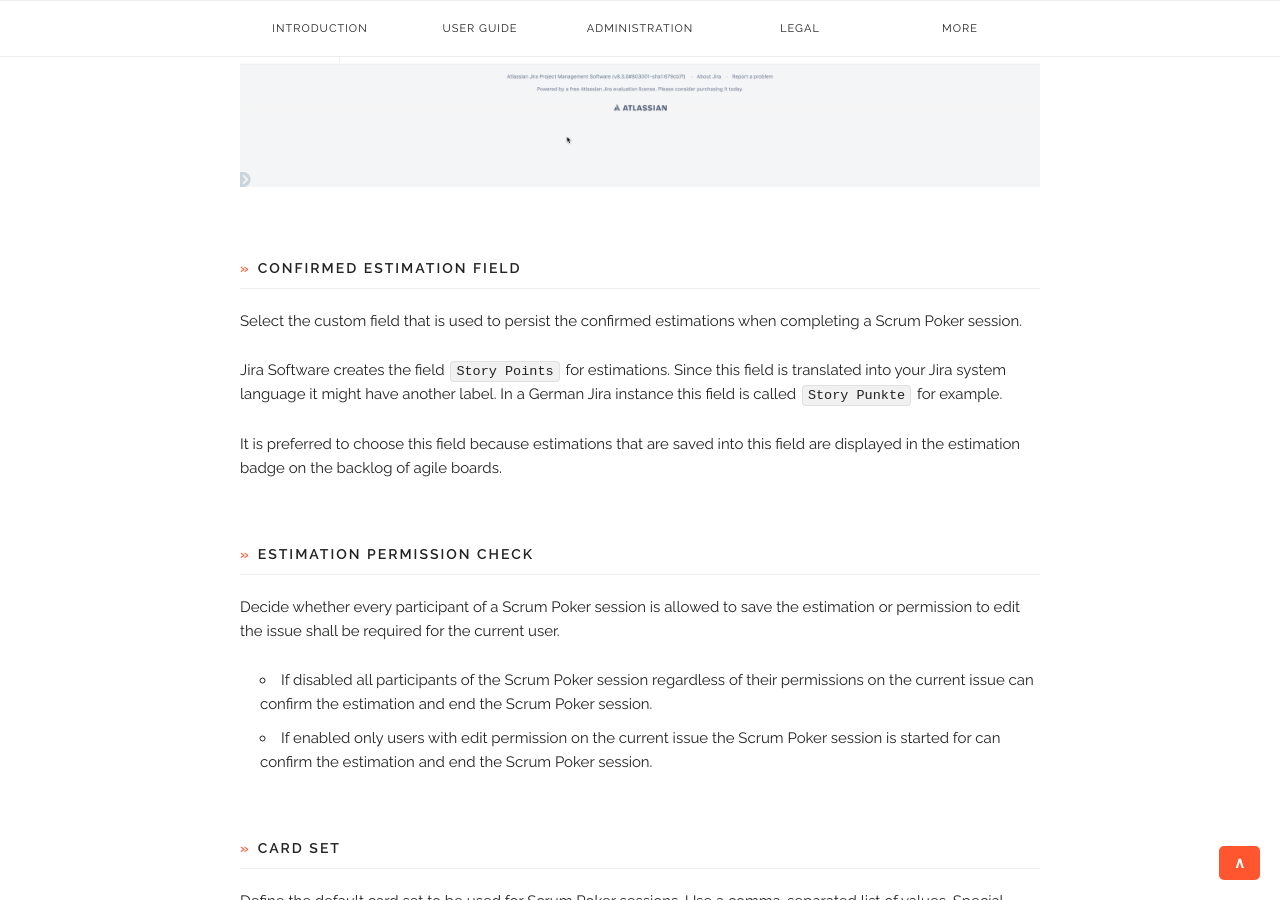
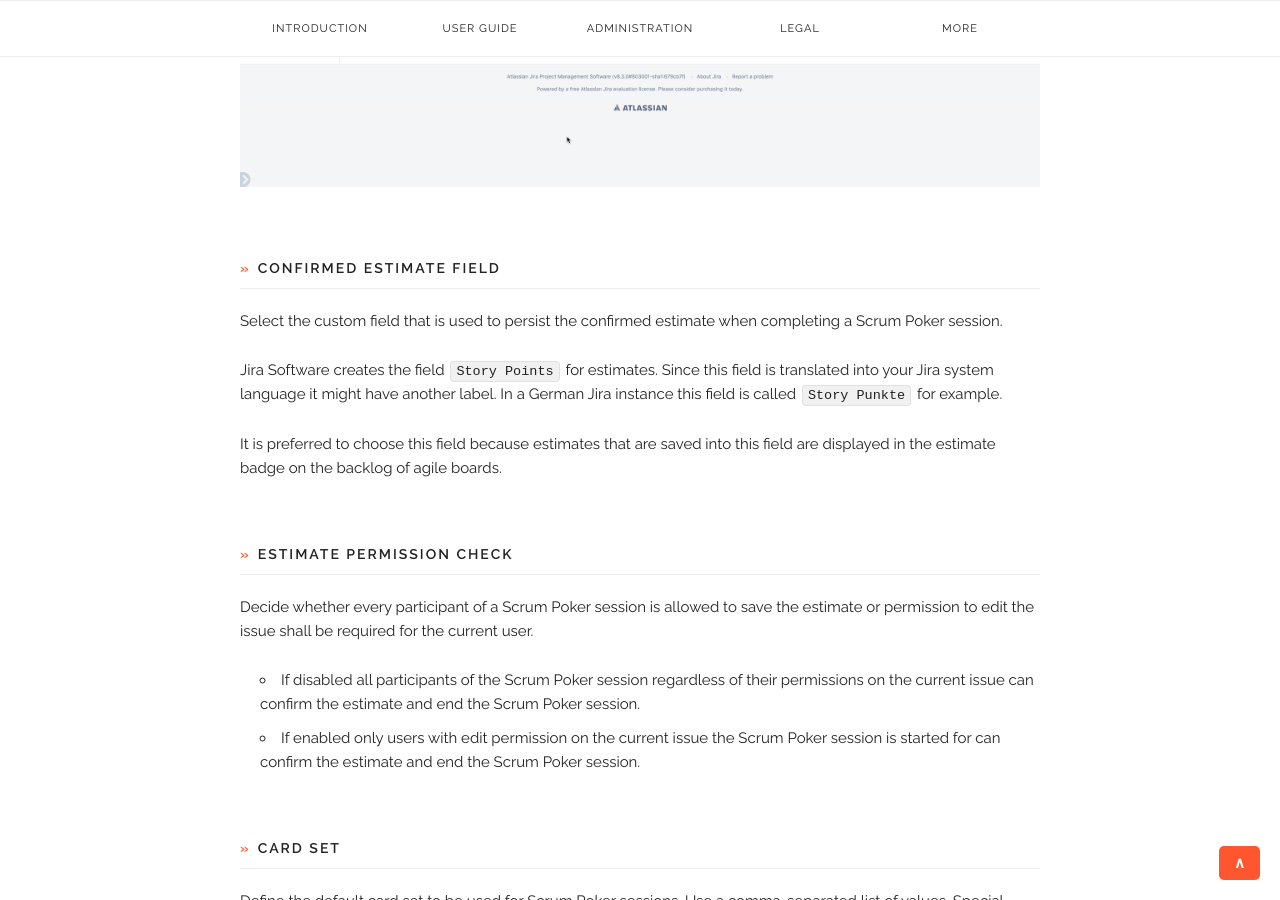
Before and after one commit to codescape/jira-scrum-poker, a Jekyll site: the page built from docs/scrum-poker-configuration.md, in a window 1280 px wide and 900 px high, scrolled down 1981 px. Built offline with Jekyll 4.4.1, drawn with Linux system fonts in a browser that asks for light colours; nearby versions of some CDN libraries; some of the changed text lies outside the part shown.

Commit message:
docs: update configuration documentation to recent changes

```diff
--- a/docs/scrum-poker-configuration.md
+++ b/docs/scrum-poker-configuration.md
@@ -21,22 +21,22 @@
 
 ![Global configuration for Scrum Poker](/images/scrum-poker-configuration-page.png)
 
-#### Confirmed Estimation Field
+#### Confirmed Estimate Field
 
-Select the custom field that is used to persist the confirmed estimations when completing a Scrum Poker session.
+Select the custom field that is used to persist the confirmed estimate when completing a Scrum Poker session.
 
-Jira Software creates the field `Story Points` for estimations.
+Jira Software creates the field `Story Points` for estimates.
 Since this field is translated into your Jira system language it might have another label.
 In a German Jira instance this field is called `Story Punkte` for example.
 
-It is preferred to choose this field because estimations that are saved into this field are displayed in the estimation badge on the backlog of agile boards.
+It is preferred to choose this field because estimates that are saved into this field are displayed in the estimate badge on the backlog of agile boards.
 
-#### Estimation Permission Check
+#### Estimate Permission Check
 
-Decide whether every participant of a Scrum Poker session is allowed to save the estimation or permission to edit the issue shall be required for the current user.
+Decide whether every participant of a Scrum Poker session is allowed to save the estimate or permission to edit the issue shall be required for the current user.
 
-* If disabled all participants of the Scrum Poker session regardless of their permissions on the current issue can confirm the estimation and end the Scrum Poker session.
-* If enabled only users with edit permission on the current issue the Scrum Poker session is started for can confirm the estimation and end the Scrum Poker session.
+* If disabled all participants of the Scrum Poker session regardless of their permissions on the current issue can confirm the estimate and end the Scrum Poker session.
+* If enabled only users with edit permission on the current issue the Scrum Poker session is started for can confirm the estimate and end the Scrum Poker session.
 
 #### Card Set
 
```
Also changed, not shown: docs/changelog.md, 1 other file.
